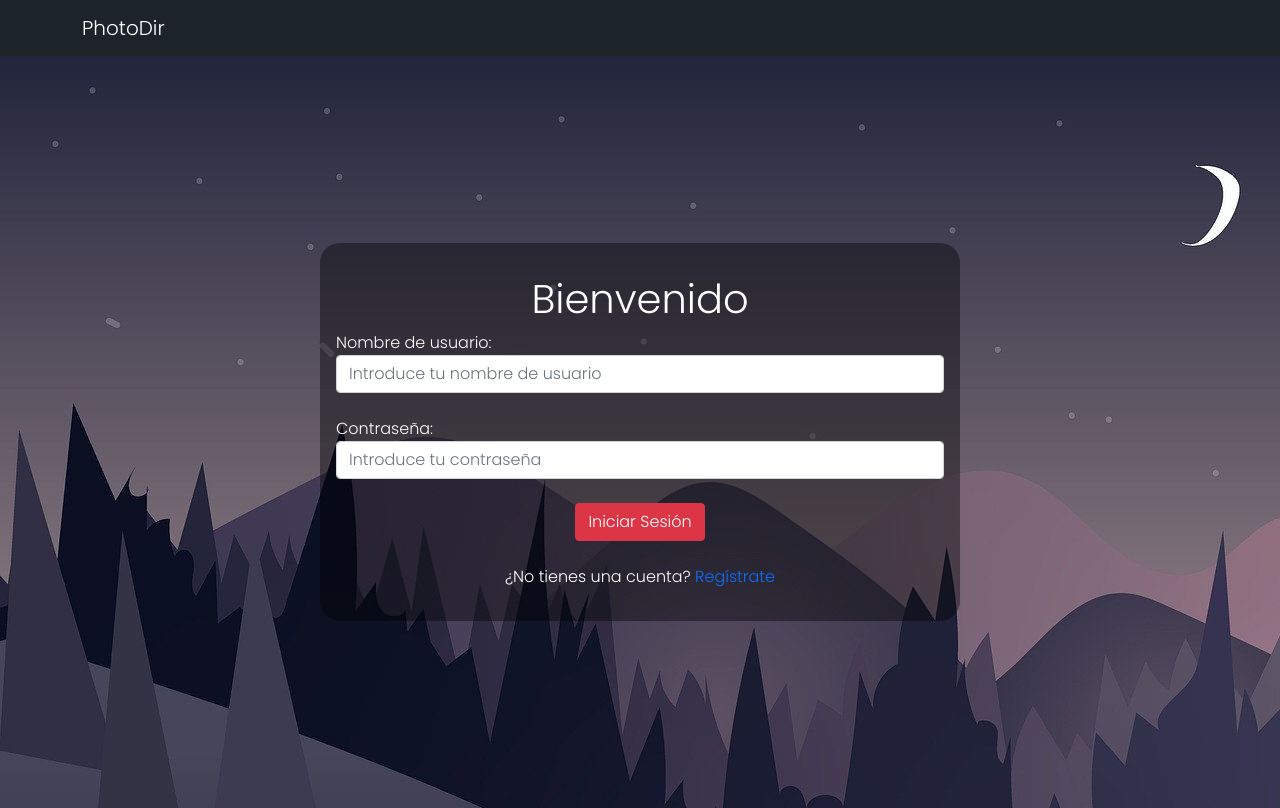
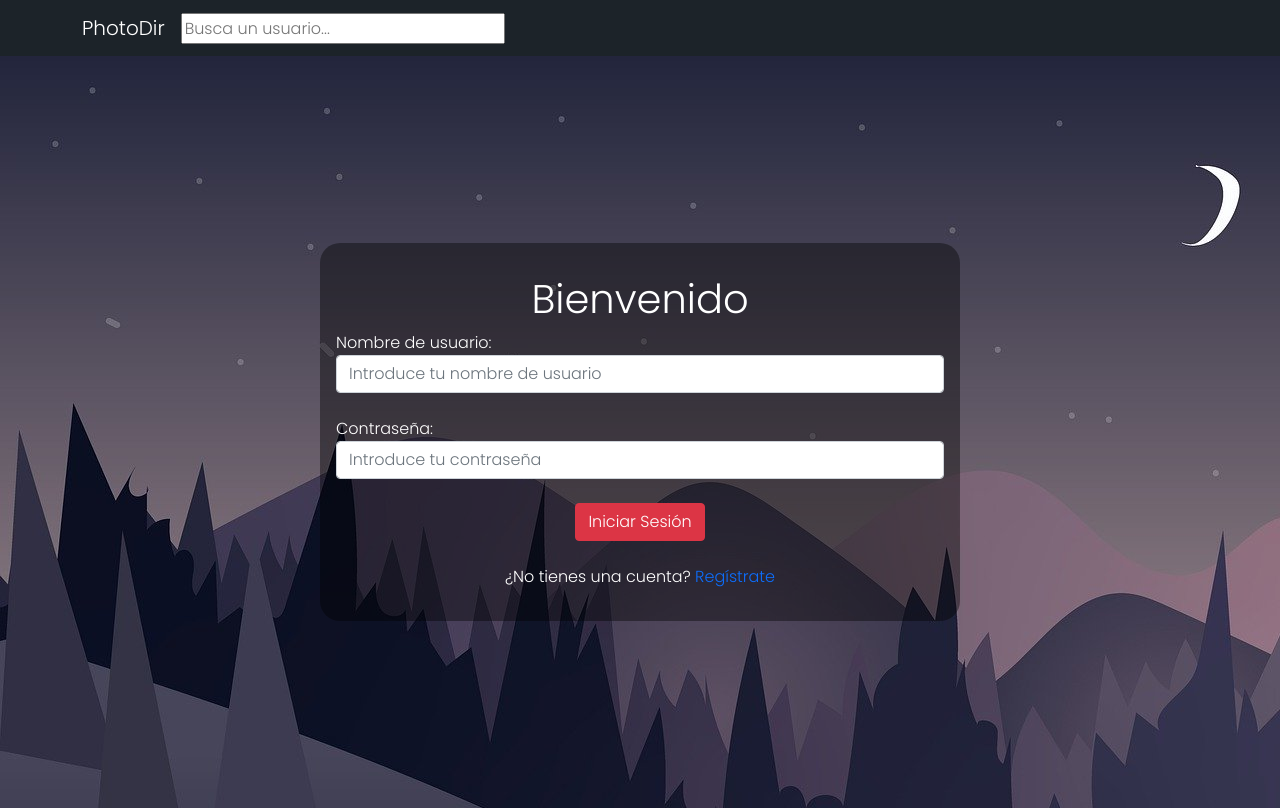
Before and after one commit to RubenFern/photodir-front-react-pfm, a React (Create React App) app: page /login in a window 1280 px wide. Built offline with nearby package versions, Linux system fonts and the light colour scheme; no server answers.

Commit message:
Barra de bñsuqedua añadida en la barra de navegación

```diff
--- a/src/components/layout/NavBar.js
+++ b/src/components/layout/NavBar.js
@@ -3,6 +3,7 @@ import { useDispatch, useSelector } from 'react-redux';
 import { NavLink } from 'react-router-dom';
 
 import { startLogout } from '../redux/actions/auth';
+import { Search } from './Search';
 
 export const NavBar = () =>
 {
@@ -25,6 +26,8 @@ export const NavBar = () =>
                         <span className="navbar-toggler-icon"></span>
                     </button>
                 }
+
+                <Search />
 
                 <div className="collapse navbar-collapse" id="navbarSupportedContent">
                         {
```
